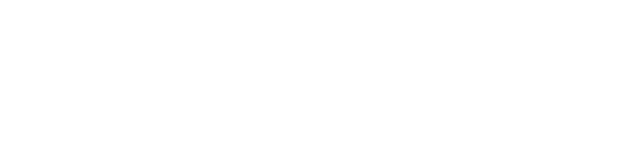
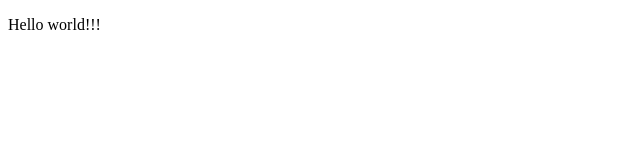
Before and after one commit to Invisi6le45/Tesrrepoz, a plain HTML site: page index.html in a window 1280 px wide. Shown: the whole page, without its empty margins (0-640 px from the left). Drawn offline with Linux system fonts and the light colour scheme.

Commit message:
feat: Hellow world

```diff
--- a/index.html
+++ b/index.html
@@ -6,6 +6,14 @@
     <title>Document</title>
 </head>
 <body>
+    <div>
+        <p>
+            Hello world!!!
 
+
+        </p>
+
+
+    </div>
 </body>
 </html>
```
